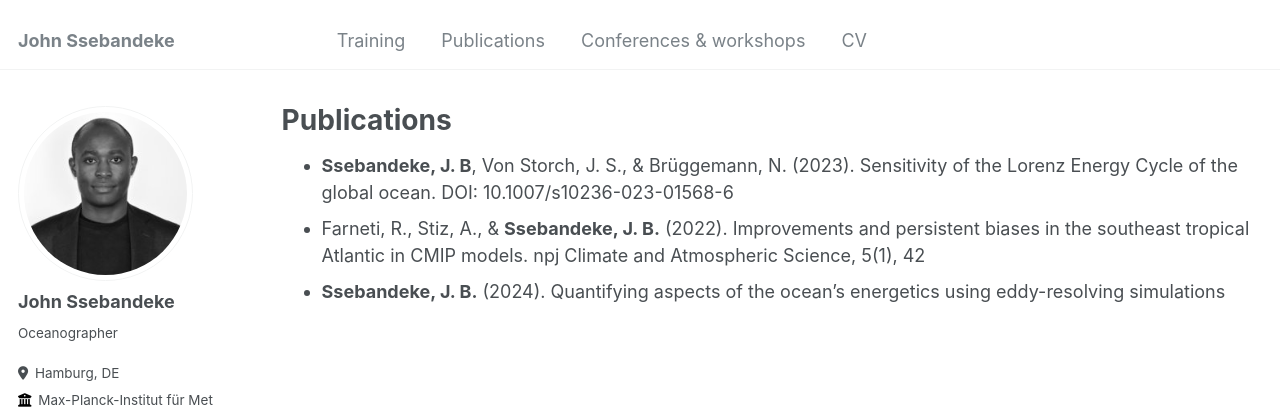
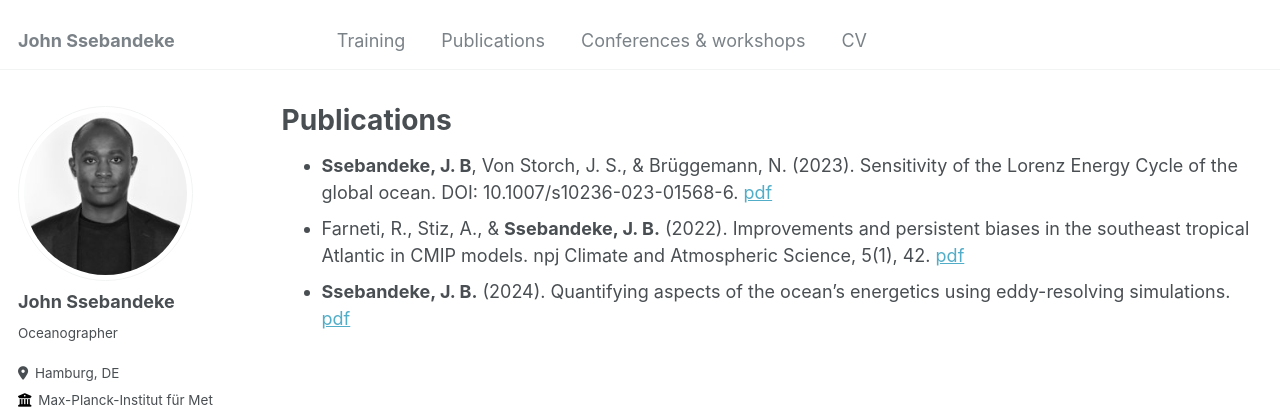
Before and after one commit to john-ssebandeke/john-ssebandeke.github.io, a Jekyll site: the page built from _pages/publications.md, in a window 1280 px wide. Shown: the top 418 px of the page. Built offline with Jekyll 4.4.1, drawn with Linux system fonts in a browser that asks for light colours; some web fonts are replaced.

Commit message:
Update publications.md

```diff
--- a/_pages/publications.md
+++ b/_pages/publications.md
@@ -5,6 +5,6 @@ permalink: /publications/
 author_profile: true
 ---
 
-* **Ssebandeke, J. B**, Von Storch, J. S., & Brüggemann, N. (2023). Sensitivity of the Lorenz Energy Cycle of the global ocean. DOI: 10.1007/s10236-023-01568-6
-* Farneti, R., Stiz, A., & **Ssebandeke, J. B.** (2022). Improvements and persistent biases in the southeast tropical Atlantic in CMIP models. npj Climate and Atmospheric Science, 5(1), 42
-* **Ssebandeke, J. B.** (2024). Quantifying aspects of the ocean's energetics using eddy-resolving simulations
+* **Ssebandeke, J. B**, Von Storch, J. S., & Brüggemann, N. (2023). Sensitivity of the Lorenz Energy Cycle of the global ocean. DOI: 10.1007/s10236-023-01568-6. [pdf](https://link.springer.com/article/10.1007/s10236-023-01568-6)
+* Farneti, R., Stiz, A., & **Ssebandeke, J. B.** (2022). Improvements and persistent biases in the southeast tropical Atlantic in CMIP models. npj Climate and Atmospheric Science, 5(1), 42. [pdf](https://pure.mpg.de/rest/items/item_3385597_4/component/file_3385602/content)
+* **Ssebandeke, J. B.** (2024). Quantifying aspects of the ocean's energetics using eddy-resolving simulations. [pdf](https://pure.mpg.de/rest/items/item_3588883_3/component/file_3589286/content)
```
